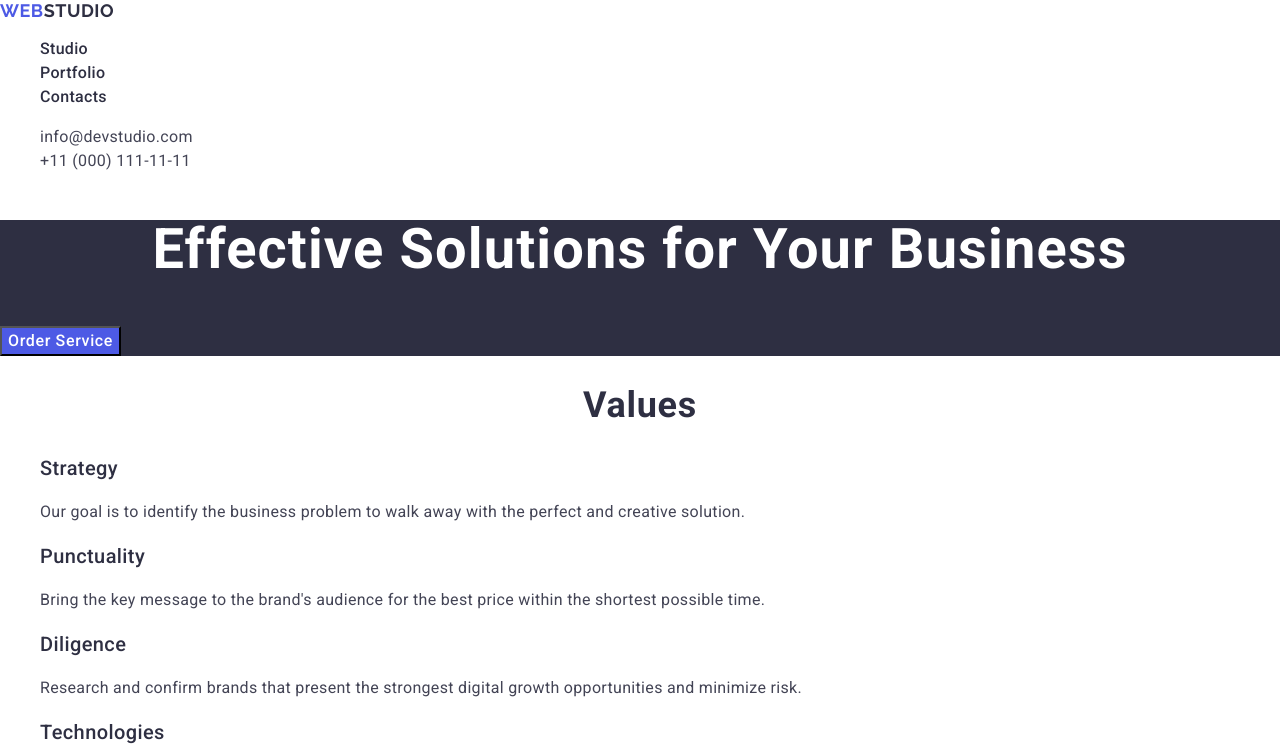
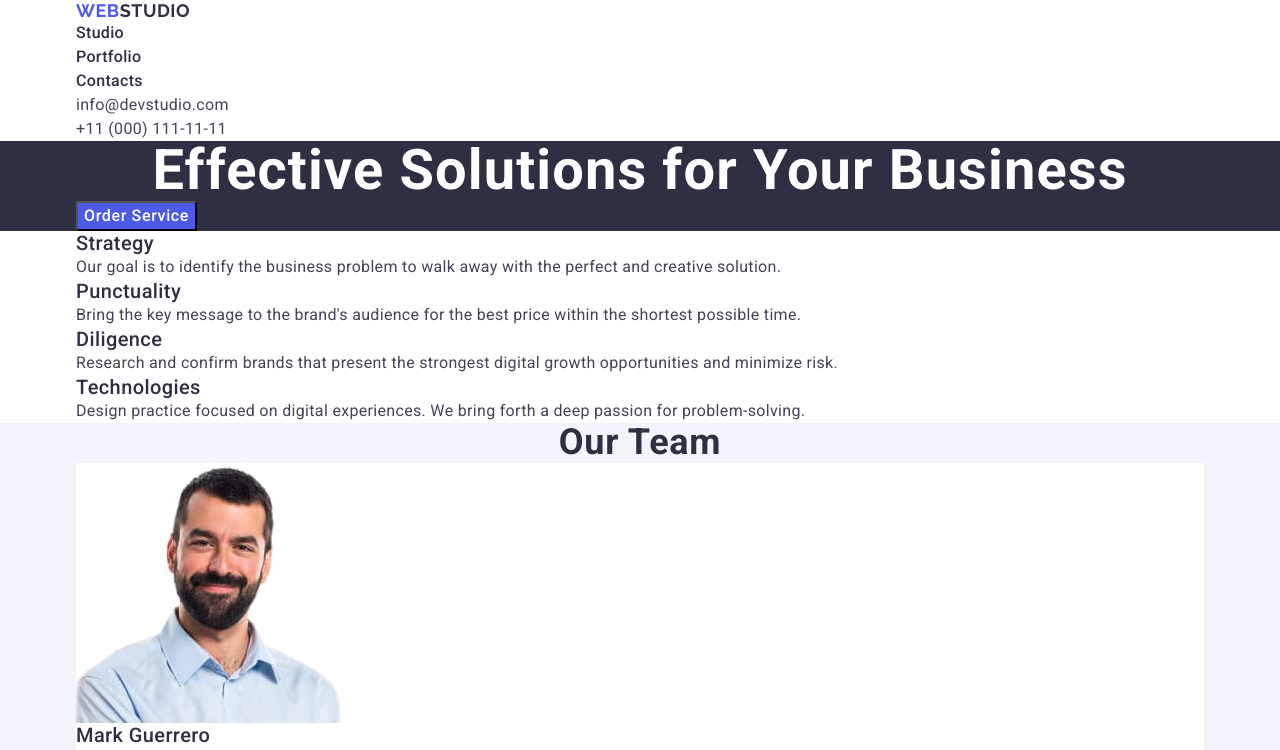
Before and after one commit to artem-zherdochkin/goit-markup-hw-03, a plain HTML site: page index.html in a window 1280 px wide. Shown: the top 750 px of the page. Drawn offline with nearby package versions, Linux system fonts and the light colour scheme.

Commit message:
add initial adjustments

```diff
--- a/css/styles.css
+++ b/css/styles.css
@@ -12,9 +12,28 @@ h3 {
   color: #2e2f42;
 }
 
+h1,
+h2,
+h3,
+h4,
+h5,
+h6,
+p {
+  margin-top: 0;
+  margin-bottom: 0;
+}
+
 ul,
 ol {
   list-style-type: none;
+  margin-top: 0;
+  margin-bottom: 0;
+  padding-left: 0;
+}
+
+img {
+  display: block;
+  max-width: 100%;
 }
 
 a {
@@ -23,6 +42,14 @@ a {
 
 button {
   cursor: pointer;
+}
+
+.container {
+  max-width: 1158px;
+  padding-left: 15px;
+  padding-right: 15px;
+  margin-left: auto;
+  margin-right: auto;
 }
 
 .logo {
@@ -117,6 +144,10 @@ button {
   text-transform: capitalize;
 }
 
+.section-values .section-title {
+  display: none;
+}
+
 .item-title {
   font-weight: 500;
   font-size: 20px;
--- a/index.html
+++ b/index.html
@@ -21,6 +21,7 @@
   </head>
   <body>
     <header class="page-header">
+      <div class="container">
         <nav class="header-nav">
           <a class="logo header-logo" href="./index.html"
             >Web<span class="logo-part">Studio</span></a
@@ -47,22 +48,26 @@
             </li>
           </ul>
         </address>
+      </div>
     </header>
 
     <main>
       <section class="section-main">
+        <div class="container">
           <h1 class="main-title">Effective Solutions for Your Business</h1>
           <button type="button" class="main-button">Order Service</button>
+        </div>
       </section>
 
       <section class="section-values">
+        <div class="container">
           <h2 class="section-title">Values</h2>
           <ul class="section-list">
             <li class="section-item">
               <h3 class="item-title">Strategy</h3>
               <p class="item-text">
-              Our goal is to identify the business problem to walk away with the
-              perfect and creative solution.
+                Our goal is to identify the business problem to walk away with
+                the perfect and creative solution.
               </p>
             </li>
             <li class="section-item">
@@ -87,9 +92,11 @@
               </p>
             </li>
           </ul>
+        </div>
       </section>
 
       <section class="section-team">
+        <div class="container">
           <h2 class="section-title">Our Team</h2>
           <ul class="section-list">
             <li class="section-item">
@@ -133,9 +140,11 @@
               <p class="item-text">UI Designer</p>
             </li>
           </ul>
+        </div>
       </section>
 
       <section class="section-portfolio">
+        <div class="container">
           <h2 class="section-title">Our Portfolio</h2>
           <ul class="section-list">
             <li class="section-item">
@@ -199,17 +208,20 @@
               <p class="item-text">Marketing</p>
             </li>
           </ul>
+        </div>
       </section>
     </main>
 
     <footer class="page-footer">
+      <div class="container">
         <a class="logo footer-logo" href="./index.html"
           >Web<span class="logo-part">Studio</span></a
         >
         <p class="footer-text">
-        Increase the flow of customers and sales for your business with digital
-        marketing & growth solutions.
+          Increase the flow of customers and sales for your business with
+          digital marketing & growth solutions.
         </p>
+      </div>
     </footer>
   </body>
 </html>
```
Lines whose indentation alone changed are shown as unchanged.
